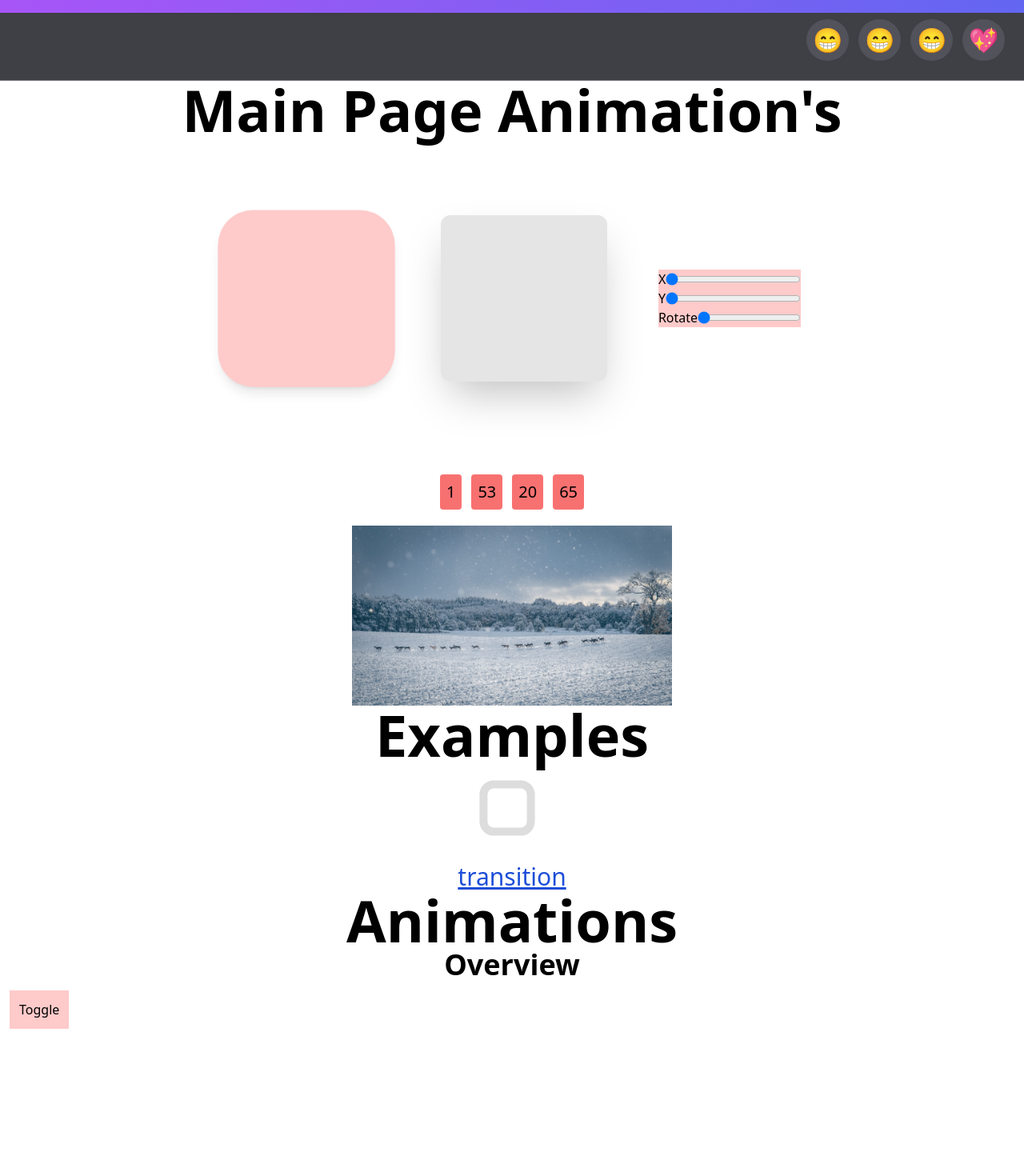
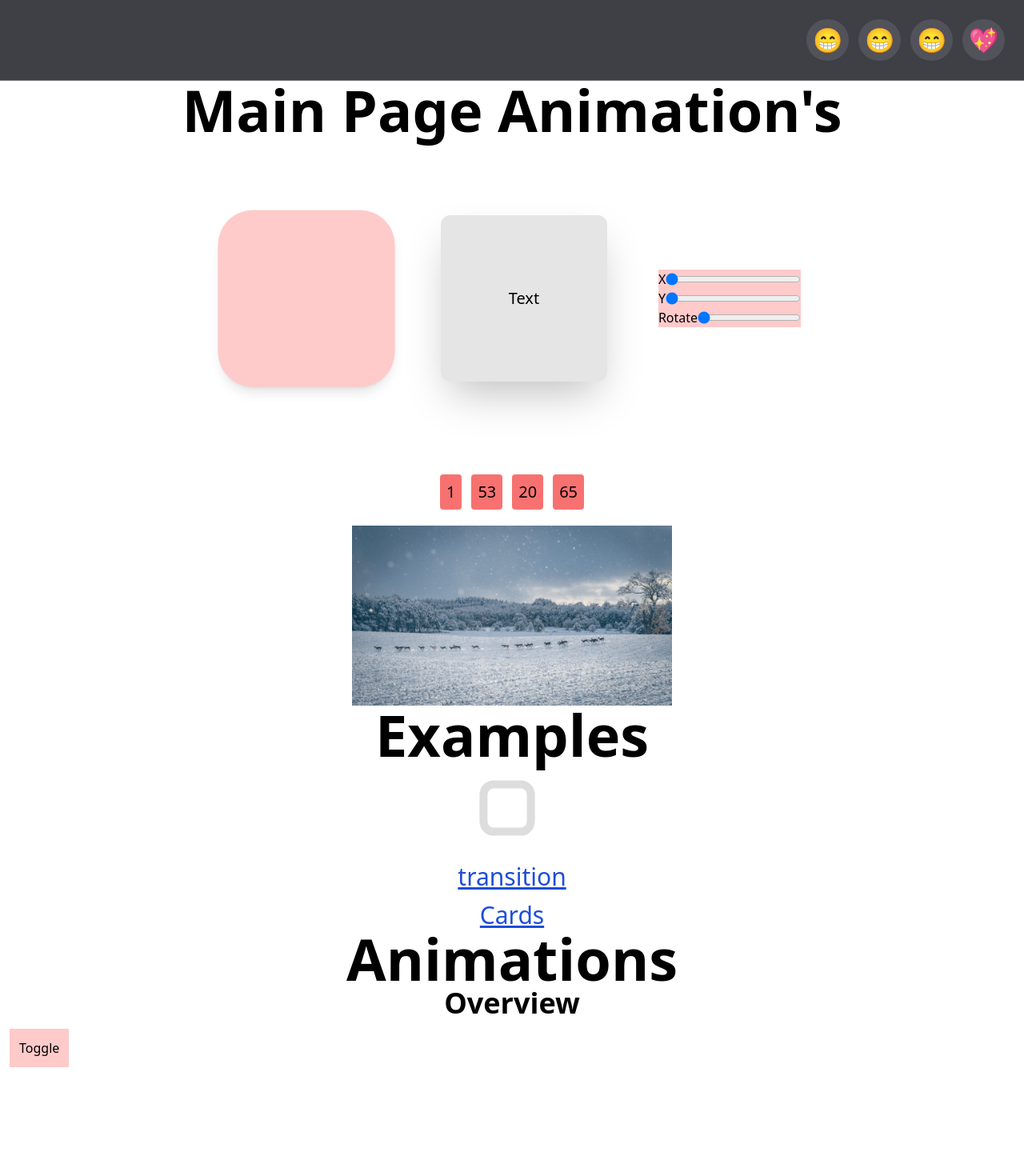
Before and after one commit to Danishsjjd/framer-motion-animations, a React (Vite) app: page / in a window 1280 px wide. Shown: the top 1470 px of the page at 80% size. Built offline with nearby package versions, Linux system fonts and the light colour scheme.

Commit message:
fix(header): dropdown items name

```diff
--- a/src/components/Range.tsx
+++ b/src/components/Range.tsx
@@ -17,7 +17,8 @@ function Range({ children, range, animate: animateThisProperty }: RangeProps) {
 
   const onChangeHandler: ChangeEventHandler<HTMLInputElement> = (e) => {
     animate(range, parseInt(e.target.value), {
-      duration: 0.5,
+      duration: 0.01,
+      type: "spring",
     });
   };
 
--- a/src/layout/Header.tsx
+++ b/src/layout/Header.tsx
@@ -3,7 +3,7 @@ import { AnimatePresence, motion, Variants, usePresence } from "framer-motion";
 
 const Header = () => {
   return (
-    <header className="border-b border-b-zinc-500 bg-zinc-700 p-6 text-gray-200">
+    <header className="relative z-50 border-b border-b-zinc-500 bg-zinc-700 p-6 text-gray-200">
       <NavBar>
         <Item icon={"😁"} />
         <Item icon={"😁"} />
@@ -117,15 +117,15 @@ const DropDownMenu = () => {
           >
             <ul className="w-full">
               <DropDownItem onClick={() => setActiveMenu("menu")}>
-                New Menu
+                👈 Go Back
               </DropDownItem>
-              <DropDownItem>New Item</DropDownItem>
-              <DropDownItem>New People</DropDownItem>
-              <DropDownItem>New Things</DropDownItem>
-              <DropDownItem>New Things</DropDownItem>
-              <DropDownItem>New Things</DropDownItem>
-              <DropDownItem>New Things</DropDownItem>
-              <DropDownItem>New Things</DropDownItem>
+              <DropDownItem>Nothing</DropDownItem>
+              <DropDownItem>Happen</DropDownItem>
+              <DropDownItem>If</DropDownItem>
+              <DropDownItem>You</DropDownItem>
+              <DropDownItem>Click</DropDownItem>
+              <DropDownItem>Me</DropDownItem>
+              <DropDownItem>🥰</DropDownItem>
             </ul>
           </motion.div>
         )}
--- /dev/null
+++ b/src/pages/Cards.tsx
@@ -0,0 +1,12 @@
+import PageTransition from "../components/PageTransition";
+
+const Cards = () => {
+  return (
+    <div>
+      Cards
+      <PageTransition />
+    </div>
+  );
+};
+
+export default Cards;
--- a/src/pages/Home.tsx
+++ b/src/pages/Home.tsx
@@ -1,4 +1,4 @@
-import { motion } from "framer-motion";
+import { motion, useIsPresent } from "framer-motion";
 import { useState } from "react";
 import { Link } from "react-router-dom";
 
@@ -13,6 +13,7 @@ import Scroll from "../sections/Scroll";
 
 const Home = () => {
   const [isChecked, setIsChecked] = useState(false);
+  const present = useIsPresent();
   return (
     <motion.div exit={{}}>
       <Header />
@@ -29,6 +30,9 @@ const Home = () => {
         <PageTransition />
         <Link to={"/transition"} className="link text-3xl">
           transition
+        </Link>
+        <Link to={"/cards"} className="link text-3xl">
+          Cards
         </Link>
       </div>
 
--- a/src/pages/Router.tsx
+++ b/src/pages/Router.tsx
@@ -1,6 +1,7 @@
 import { AnimatePresence } from "framer-motion";
 import { Route, Routes, useLocation } from "react-router-dom";
 
+import Cards from "./Cards";
 import Home from "./Home";
 import Product from "./Product";
 import Transition from "./Transition";
@@ -10,7 +11,7 @@ const Router = () => {
 
   const pathname =
     location.pathname === "/" || location.pathname === "/product"
-      ? "root"
+      ? "default"
       : location.pathname;
 
   return (
@@ -19,6 +20,7 @@ const Router = () => {
         <Route path="/" element={<Home />} />
         <Route path="/product" element={<Product />} />
         <Route path="/transition" element={<Transition />} />
+        <Route path="/cards" element={<Cards />} />
       </Routes>
     </AnimatePresence>
   );
--- a/src/sections/Introduction.tsx
+++ b/src/sections/Introduction.tsx
@@ -1,9 +1,10 @@
-import { motion, useMotionValue } from "framer-motion";
+import { animate, motion, useMotionValue } from "framer-motion";
 import Range from "../components/Range";
 
 const variants = {
   whileTap: { scale: 0.8, rotate: -90, borderRadius: "100%" },
   whileHover: { scale: 1.2, rotate: 90 },
+  whileDrag: { rotate: 0 },
 };
 
 const Introduction = () => {
@@ -31,10 +32,10 @@ const Introduction = () => {
         ></motion.div>
 
         <motion.div
-          className="relative h-52 w-52 rounded-xl bg-neutral-200 shadow-2xl"
+          className="relative grid h-52 w-52 place-items-center rounded-xl bg-neutral-200 text-xl shadow-2xl"
           variants={variants}
           whileTap="whileTap"
-          whileHover="whileHover"
+          // whileHover="whileHover"
           style={{ x, y, rotate }}
           drag={true}
           dragConstraints={{ top: 0, left: 0, right: 0, bottom: 0 }}
@@ -42,7 +43,9 @@ const Introduction = () => {
             console.log("top", event.view?.top);
             console.log("info.point", info.point);
           }}
-        ></motion.div>
+        >
+          Text
+        </motion.div>
 
         <div className="">
           <div>
```
